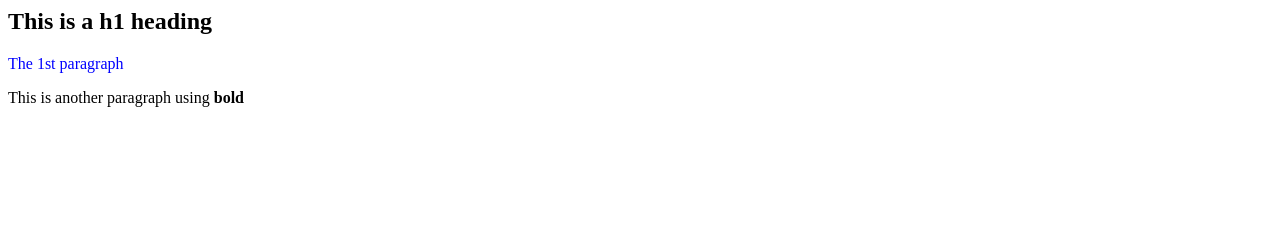
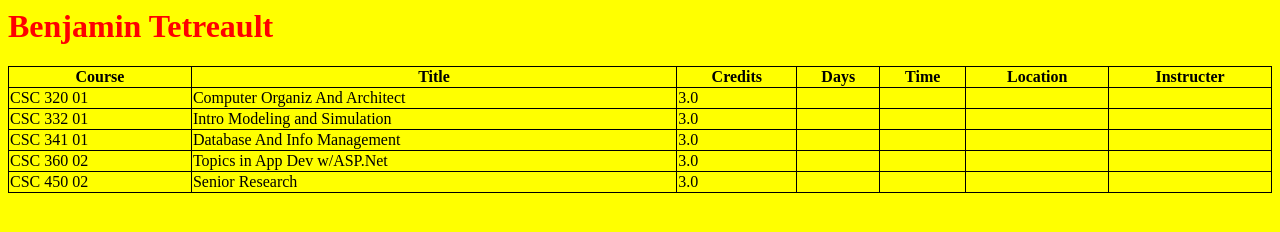
Before and after one commit to BenTetreault/ben, a plain HTML site: page index.html in a window 1280 px wide. Drawn offline with Linux system fonts and the light colour scheme.

Commit message:
start of hw 1
web page title, table, inline style, and external style sheet added. Table is not complete and this is not the final version.

```diff
--- a/index.html
+++ b/index.html
@@ -1,12 +1,72 @@
 <html>
 
-<title> Title of First Page </title>
+<head>
+  <link rel="stylesheet" href="styles.css">
+</head>
+
+
+<title> Basic Information </title>
 
 <body>
+<h1 style="color:red;"> Benjamin Tetreault </h1>
 
-<h2> This is a h1 heading </h2>
-<p style = "color: blue"> The 1st paragraph </p>
-<p> This is another paragraph using <b> bold </b> </p>
+
+<table style="width:100%">
+  <tr>
+    <th>Course</th>
+    <th>Title</th>
+    <th>Credits</th>
+	<th>Days</th>
+	<th>Time</th>
+	<th>Location</th>
+	<th>Instructer</th>
+  </tr>
+  <tr>
+	<td>CSC 320 01</td>
+	<td>Computer Organiz And Architect</td>
+	<td>3.0</td>
+	<td></td>
+	<td></td>
+	<td></td>
+	<td></td>
+  </tr>
+  <tr>
+	<td>CSC 332 01</td>
+	<td>Intro Modeling and Simulation</td>
+	<td>3.0</td>
+	<td></td>
+	<td></td>
+	<td></td>
+	<td></td>
+  </tr>
+  <tr>
+	<td>CSC 341 01</td>
+	<td>Database And Info Management</td>
+	<td>3.0</td>
+	<td></td>
+	<td></td>
+	<td></td>
+	<td></td>
+  </tr>
+  <tr>
+	<td>CSC 360 02</td>
+	<td>Topics in App Dev w/ASP.Net</td>
+	<td>3.0</td>
+	<td></td>
+	<td></td>
+	<td></td>
+	<td></td>
+  </tr>
+   <tr>
+	<td>CSC 450 02</td>
+	<td>Senior Research</td>
+	<td>3.0</td>
+	<td></td>
+	<td></td>
+	<td></td>
+	<td></td>
+  </tr>
+</table>
 
 </body>
 </html>
--- /dev/null
+++ b/styles.css
@@ -0,0 +1,13 @@
+body {
+    	background-color: yellow;
+}
+
+p {
+	font-family: verdana;
+	border: 1px solid powderblue;
+	color: blue;
+}
+table, th, td {
+    border: 1px solid black;
+    border-collapse: collapse;
+}
```
